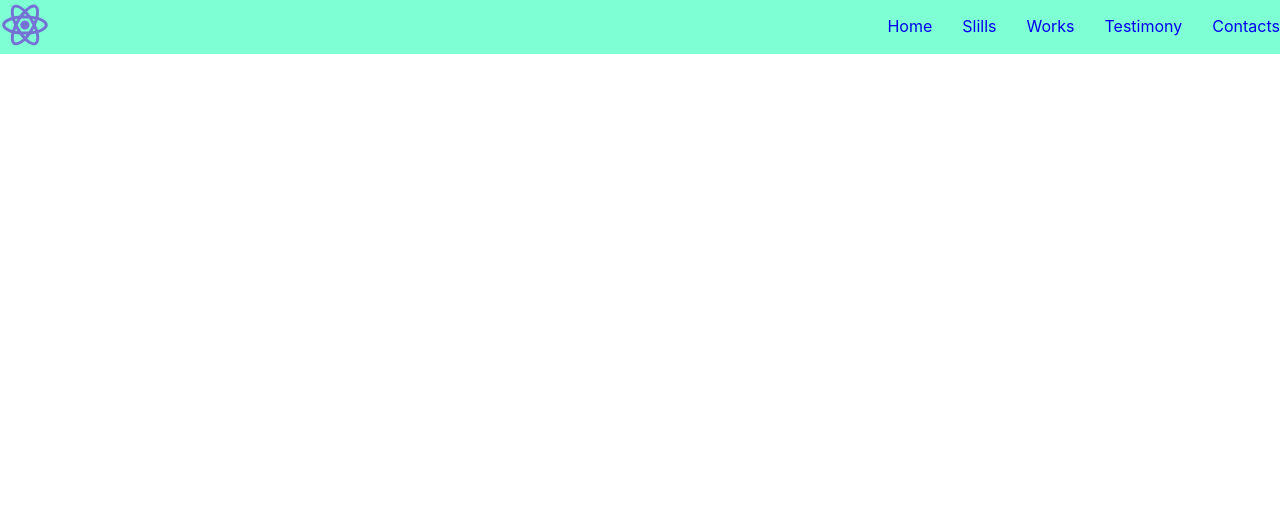
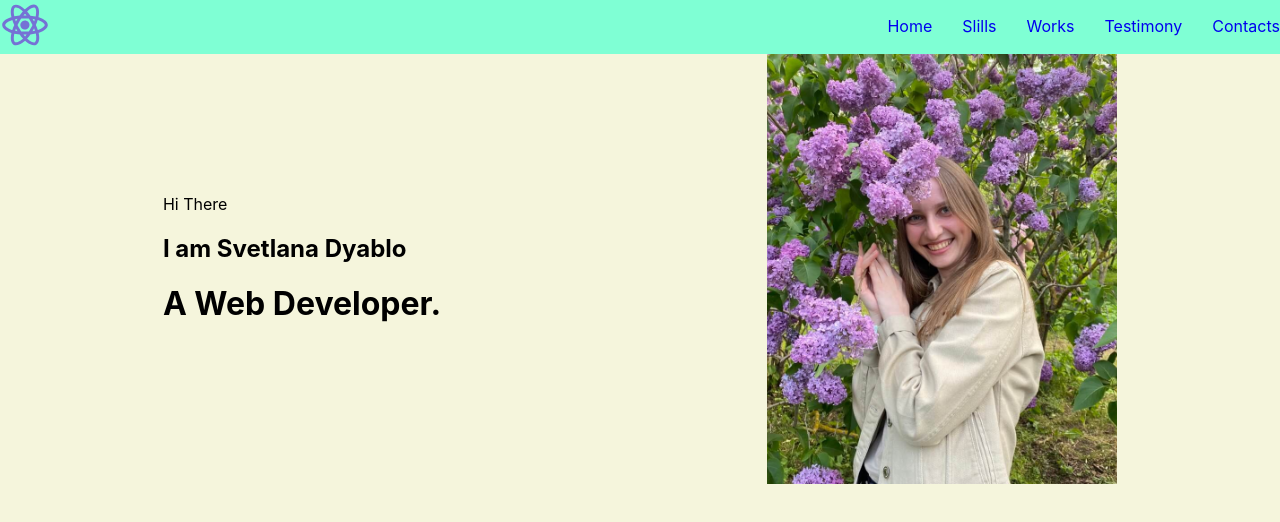
Before and after one commit to PavelNovik/learning-portfolio-project, a React app: page / in a window 1280 px wide. Shown: the top 522 px of the page. Built offline with nearby package versions, Linux system fonts and the light colour scheme.

Commit message:
created main section, add flex wrapper

```diff
--- a/src/App.tsx
+++ b/src/App.tsx
@@ -1,11 +1,13 @@
 import './App.css';
 // import styled from 'styled-components';
-import {Header} from "./layout/header/Header";
+import { Header } from "./layout/header/Header";
+import { Main } from './layout/sections/main/Main';
 
 function App() {
     return (
         <div className="App">
-           <Header/>
+            <Header />
+            <Main />
 
         </div>
     );
--- /dev/null
+++ b/src/components/FlexWrapper.tsx
@@ -0,0 +1,15 @@
+import styled from 'styled-components'
+
+type FlexWrapperPropsType = {
+    direction?: string,
+    justify?: string,
+    align?: string,
+    wrap?: string
+}
+export const FlexWrapper = styled.div<FlexWrapperPropsType>`
+  display: flex;
+  flex-direction: ${props => props.direction || "row"};
+  justify-content: ${props => props.justify || "flex-start"};
+  align-items: ${props => props.align || "stretch"};
+  flex-wrap: ${props => props.wrap || "nowrap"};
+`
--- /dev/null
+++ b/src/layout/sections/main/Main.tsx
@@ -0,0 +1,36 @@
+import React from 'react';
+// import photoUrlWeb from '../../../assets/images/photo.webp';
+import photoUrlJpg from '../../../assets/images/photo.jpg';
+import styled from 'styled-components';
+import {FlexWrapper} from "../../../components/FlexWrapper";
+
+
+export const Main = () => {
+    return (
+        <StyledMain>
+            <FlexWrapper align={"center"} justify={"space-around"}>
+                <div>
+                <span>Hi There</span>
+                    <Name>I am Svetlana Dyablo</Name>
+                    <MainTitle>A Web Developer.</MainTitle>
+
+                </div>
+            <Photo src={photoUrlJpg} alt='my photo' />
+            </FlexWrapper>
+        </StyledMain>
+    )
+}
+
+const StyledMain = styled.div`
+min-height: 100vh;
+  background-color: beige;
+`
+
+const Photo = styled.img`
+width: 350px;
+height: 430px;
+object-fit: cover
+`
+const MainTitle = styled.h1``
+
+const Name = styled.h2``
```
Also changed, not shown: src/layout/header/Header.tsx (+4 -4 lines).
